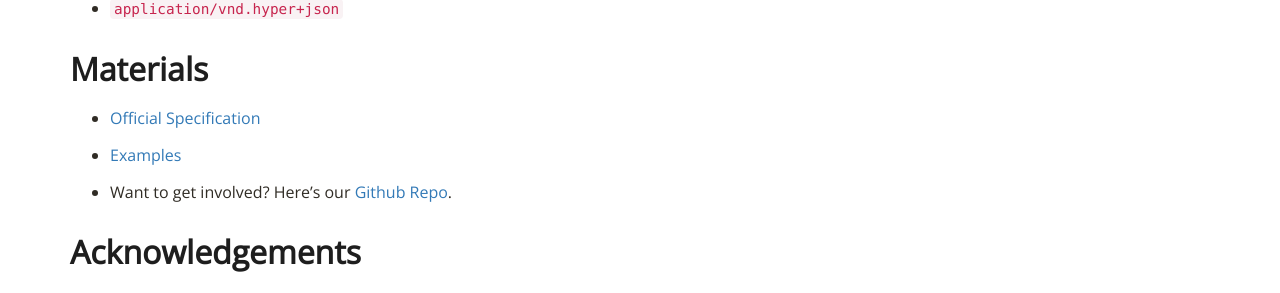
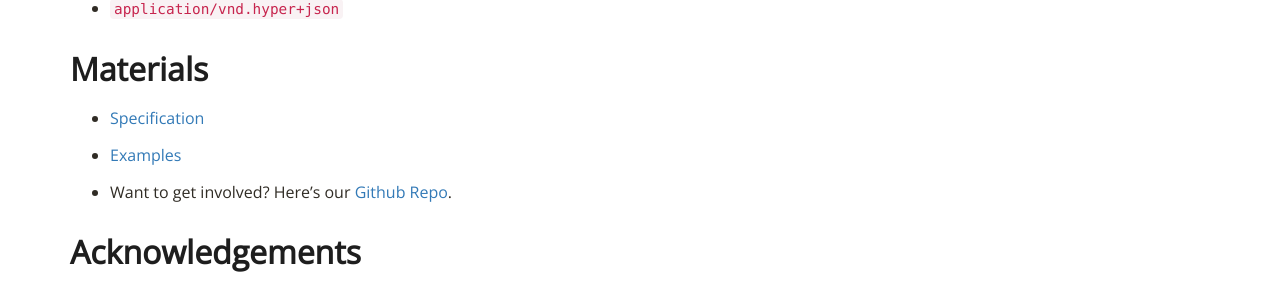
Before and after one commit to inadarei/hyper, a Jekyll site: the page built from index.md, in a window 1280 px wide. Shown: the part 563-856 px from the top of the page. Built offline with Jekyll 4.4.1, drawn with Linux system fonts in a browser that asks for light colours; nearby versions of some CDN libraries.

Commit message:
it's not really official, isn't it?

```diff
--- a/index.md
+++ b/index.md
@@ -13,7 +13,7 @@ title: Hyper - Foundational Hypermedia Type
 
 ## Materials
 
-- [Official Specification](/spec.html)
+- [Specification](/spec.html)
 - [Examples](/examples)
 - Want to get involved? Here's our [Github Repo](http://github.com/inadarei/hyper).
 
```
